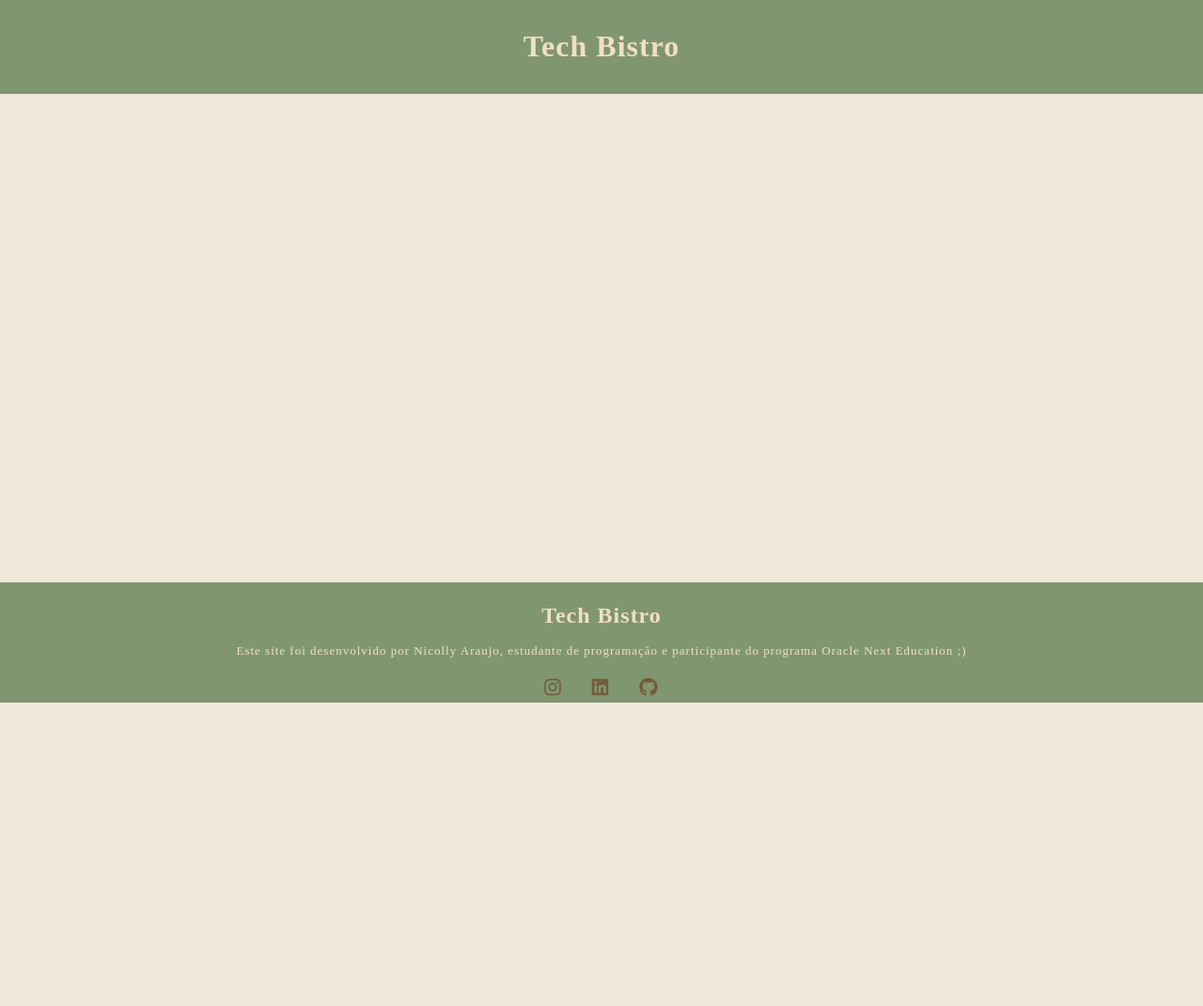
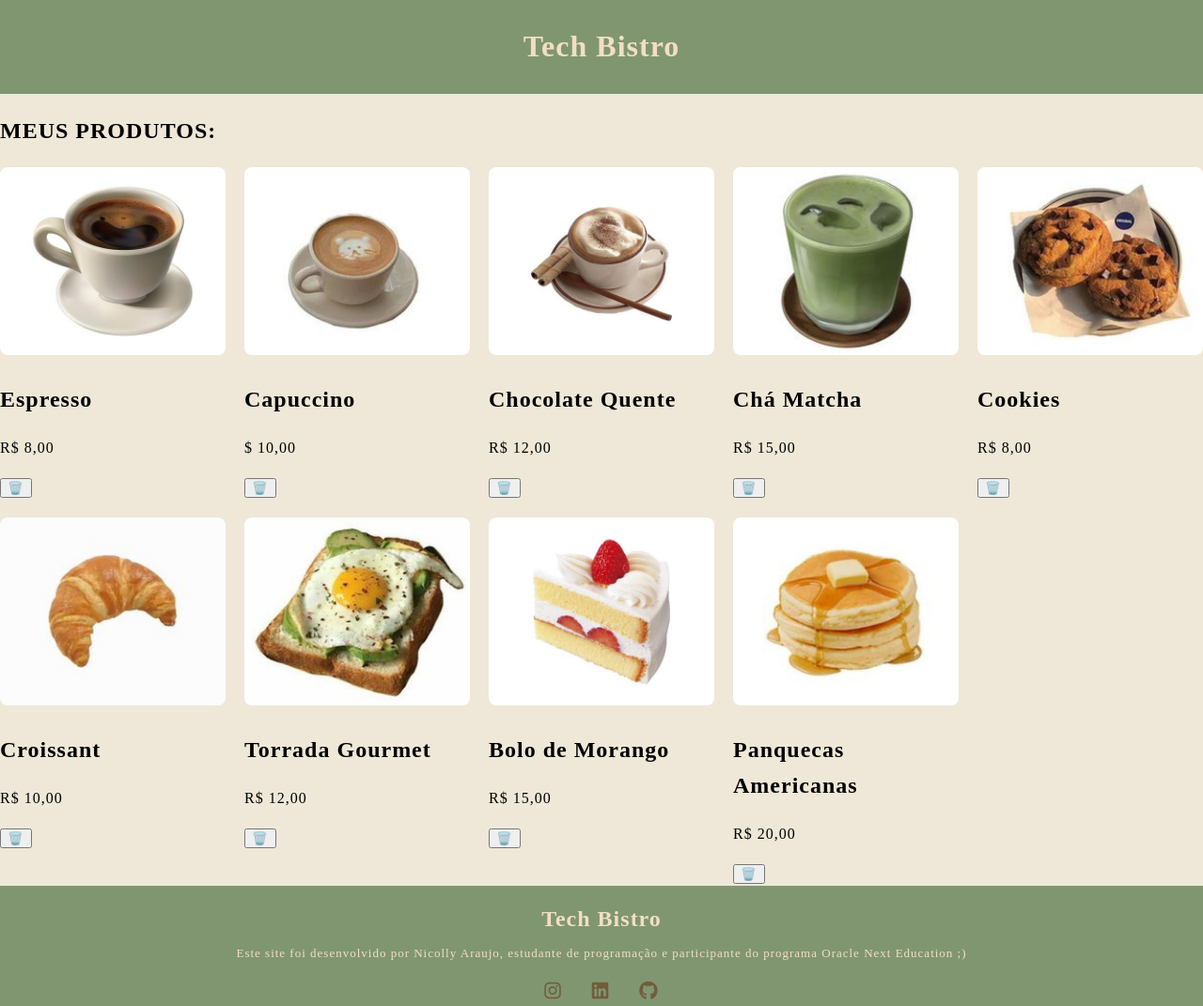
Before and after one commit to nnicolly/TechBistro, a plain HTML site: page index.html in a window 1280 px wide. Shown: the whole page at 94% size. Before the commit the page ends 800 px from the top, so only its background shows below. Drawn offline with Linux system fonts and the light colour scheme.

Commit message:
Add files via upload

```diff
--- a/index.html
+++ b/index.html
@@ -8,7 +8,7 @@
     <link rel="stylesheet" href="style.css">
     <link rel="preconnect" href="https://fonts.googleapis.com">
     <link rel="preconnect" href="https://fonts.gstatic.com" crossorigin>
-    <title>AluraGeek</title>
+    <title>Tech Bistro</title>
 </head>
 <body>
     <!-- Menu -->
@@ -17,7 +17,67 @@
     </header>
 
     <main>
-
+        <section class="product-section">
+            <h1>MEUS PRODUTOS:</h1>
+            <div class="product-container">
+                <div class="tabela-produtos">
+                    <div class="produto-card">
+                        <img src="assets/espresso.jpg" alt="Café espresso">
+                        <h2>Espresso</h2>
+                        <p>R$ 8,00</p>
+                        <button class="delete-btn">🗑️</button>
+                    </div>
+                    <div class="produto-card">
+                        <img src="assets/capuccino.jpg" alt="Capuccino">
+                        <h2>Capuccino</h2>
+                        <p>$ 10,00</p>
+                        <button class="delete-btn">🗑️</button>
+                    </div>
+                    <div class="produto-card">
+                        <img src="assets/hot chocolate.jpg" alt="Chocolate Quente">
+                        <h2>Chocolate Quente</h2>
+                        <p>R$ 12,00</p>
+                        <button class="delete-btn">🗑️</button>
+                    </div>
+                    <div class="produto-card">
+                        <img src="assets/matcha green tea.jpg" alt="Chá Matcha">
+                        <h2>Chá Matcha</h2>
+                        <p>R$ 15,00</p>
+                        <button class="delete-btn">🗑️</button>
+                    </div>
+                    <div class="produto-card">
+                        <img src="assets/cookies.jpg" alt="Cookies">
+                        <h2>Cookies</h2>
+                        <p>R$ 8,00</p>
+                        <button class="delete-btn">🗑️</button>
+                    </div>
+                    <div class="produto-card">
+                        <img src="assets/croissant.jpg" alt="Croissant">
+                        <h2>Croissant</h2>
+                        <p>R$ 10,00</p>
+                        <button class="delete-btn">🗑️</button>
+                    </div>
+                    <div class="produto-card">
+                        <img src="assets/toast.jpg" alt="Torrada Gourmet">
+                        <h2>Torrada Gourmet</h2>
+                        <p>R$ 12,00</p>
+                        <button class="delete-btn">🗑️</button>
+                    </div>
+                    <div class="produto-card">
+                        <img src="assets/strawberry cake.jpg" alt="Bolo de Morango">
+                        <h2>Bolo de Morango</h2>
+                        <p>R$ 15,00</p>
+                        <button class="delete-btn">🗑️</button>
+                    </div>
+                    <div class="produto-card">
+                        <img src="assets/pancakes.jpg" alt="Panquecas Americanas">
+                        <h2>Panquecas Americanas</h2>
+                        <p>R$ 20,00</p>
+                        <button class="delete-btn">🗑️</button>
+                    </div>
+                </div>
+            </div>
+        </section>
     </main>
 
     <footer>
--- a/style.css
+++ b/style.css
@@ -37,8 +37,18 @@ a {
     color: #f1dfc2
 }
 
-main{
-    height: 65vh;
+.tabela-produtos{
+    display:grid ;
+    grid-template-columns: repeat(auto-fill, minmax(200px, 1fr));
+    gap: 20px ;
+    justify-content: center;
+}
+
+.produto-card img {
+    width: 100%; /* A imagem ocupa toda a largura do card */
+    height: 200px; /* Define uma altura fixa */
+    object-fit: cover; /* Garante que a imagem seja ajustada sem distorções */
+    border-radius: 8px; /* Adiciona bordas arredondadas */
 }
 
 /* ------------------------------ Seção Rodapé -------------------------------*/
```
Also changed, not shown: assets/capuccino.jpg (added), assets/cookies.jpg (added), assets/croissant.jpg (added), assets/espresso.jpg (added), assets/hot chocolate.jpg (added), assets/matcha green tea.jpg (added), assets/pancakes.jpg (added), assets/strawberry cake.jpg (added), assets/toast.jpg (added). Lines whose indentation alone changed are shown as unchanged.
